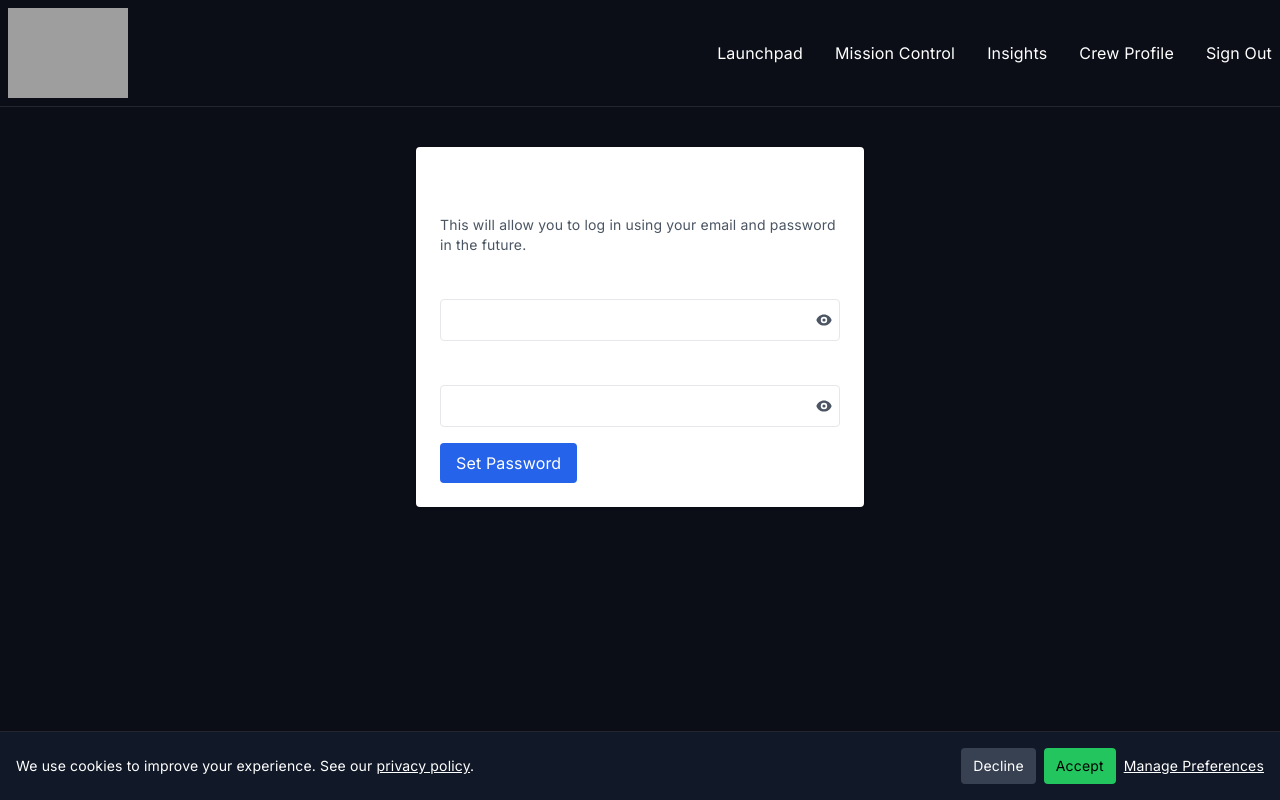
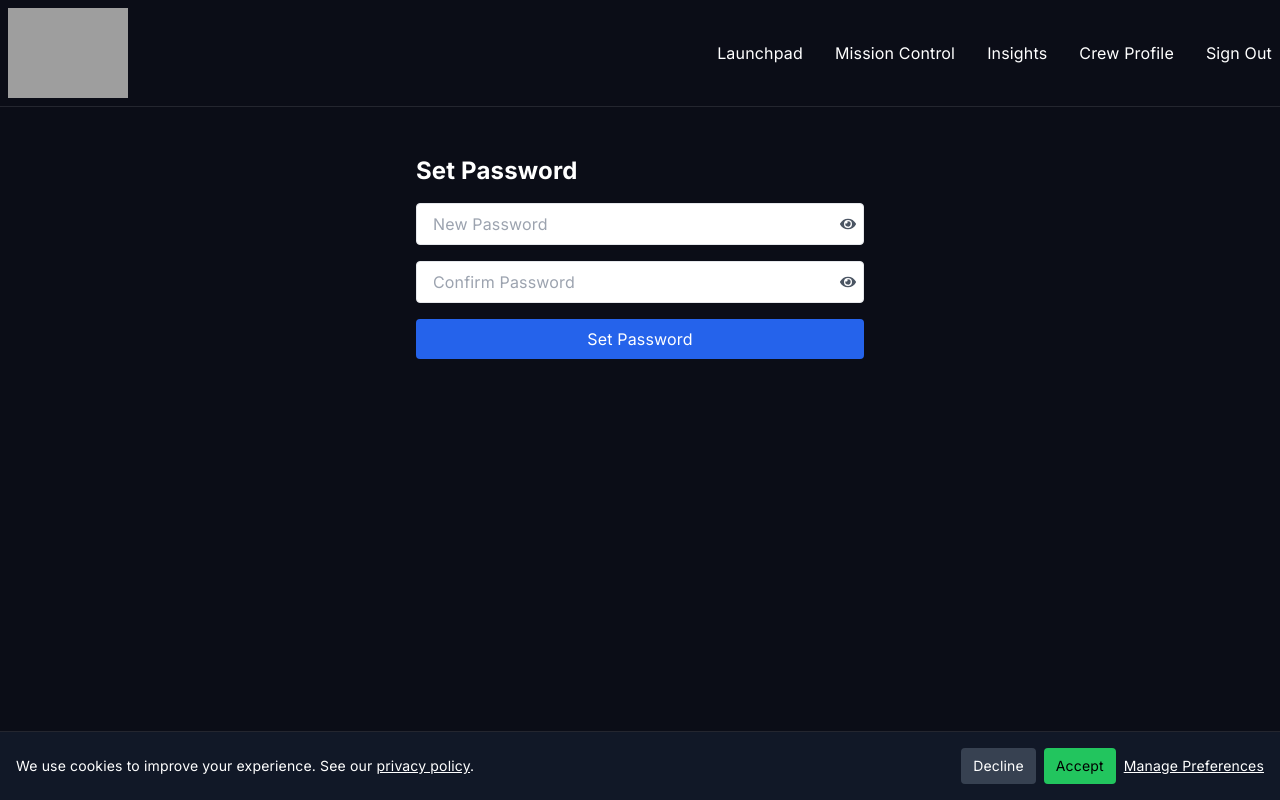
Before and after one commit to jamesjordan06/NERD-PROJECT, a Next.js app: page /set-password in a window 1280 px wide. Built offline with nearby package versions, Linux system fonts and the light colour scheme; no server answers; sample sign-in values are in the browser's storage; grey boxes are pictures that could not be loaded.

Commit message:
feat: add password change form

```diff
--- a/app/set-password/page.tsx
+++ b/app/set-password/page.tsx
@@ -1,5 +1,117 @@
-import ClientWrapper from "./ClientWrapper";
+"use client";
+
+import { useState, useEffect } from "react";
+import { useRouter, useSearchParams } from "next/navigation";
+import { useSession } from "next-auth/react";
+import { FaEye, FaEyeSlash } from "react-icons/fa";
 
 export default function SetPasswordPage() {
-  return <ClientWrapper />;
+  const { data: session, status } = useSession();
+  const router = useRouter();
+  const searchParams = useSearchParams();
+  const token = searchParams.get("token");
+
+  const [password, setPassword] = useState("");
+  const [confirmPassword, setConfirmPassword] = useState("");
+  const [showPassword, setShowPassword] = useState(false);
+  const [showConfirm, setShowConfirm] = useState(false);
+  const [error, setError] = useState<string | null>(null);
+  const [loading, setLoading] = useState(false);
+
+  useEffect(() => {
+    if (status === "loading") return;
+    if (!session?.user?.id) {
+      router.replace("/login");
+    }
+  }, [session, status, router]);
+
+  const handleSubmit = async (e: React.FormEvent) => {
+    e.preventDefault();
+    setError(null);
+
+    if (password.length < 6) {
+      setError("Password must be at least 6 characters.");
+      return;
+    }
+    if (password !== confirmPassword) {
+      setError("Passwords do not match.");
+      return;
+    }
+
+    setLoading(true);
+    try {
+      const res = await fetch("/api/set-password", {
+        method: "POST",
+        credentials: "include",
+        body: JSON.stringify({ password }),
+      });
+      if (!res.ok) {
+        const data = await res.json().catch(() => ({}));
+        setError(data.error || "Failed to set password.");
+      } else {
+        router.push("/profile");
+      }
+    } catch {
+      setError("Failed to set password.");
+    } finally {
+      setLoading(false);
+    }
+  };
+
+  return (
+    <div className="max-w-md mx-auto py-12">
+      <h1 className="text-2xl font-bold mb-4">Set Password</h1>
+      <form onSubmit={handleSubmit} className="space-y-4">
+        <div className="relative">
+          <input
+            type={showPassword ? "text" : "password"}
+            value={password}
+            onChange={(e) => setPassword(e.target.value)}
+            placeholder="New Password"
+            required
+            minLength={6}
+            className="w-full border px-4 py-2 rounded pr-10"
+          />
+          <button
+            type="button"
+            onClick={() => setShowPassword(!showPassword)}
+            className="absolute right-2 top-1/2 -translate-y-1/2 text-gray-600"
+            aria-label={showPassword ? "Hide password" : "Show password"}
+          >
+            {showPassword ? <FaEyeSlash /> : <FaEye />}
+          </button>
+        </div>
+
+        <div className="relative">
+          <input
+            type={showConfirm ? "text" : "password"}
+            value={confirmPassword}
+            onChange={(e) => setConfirmPassword(e.target.value)}
+            placeholder="Confirm Password"
+            required
+            minLength={6}
+            className="w-full border px-4 py-2 rounded pr-10"
+          />
+          <button
+            type="button"
+            onClick={() => setShowConfirm(!showConfirm)}
+            className="absolute right-2 top-1/2 -translate-y-1/2 text-gray-600"
+            aria-label={showConfirm ? "Hide password" : "Show password"}
+          >
+            {showConfirm ? <FaEyeSlash /> : <FaEye />}
+          </button>
+        </div>
+
+        {error && <p className="text-red-600 text-sm">{error}</p>}
+
+        <button
+          type="submit"
+          disabled={loading}
+          className="bg-blue-600 text-white px-4 py-2 rounded w-full disabled:opacity-50"
+        >
+          {loading ? "Saving..." : "Set Password"}
+        </button>
+      </form>
+    </div>
+  );
 }
```
